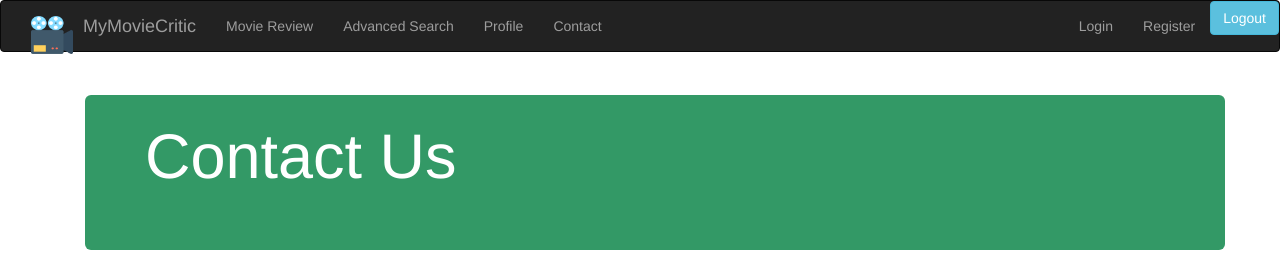
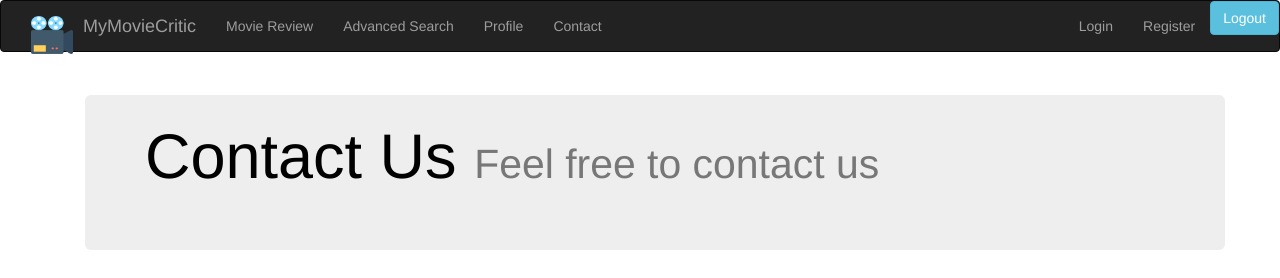
Before and after one commit to sangeeta2288/mymoviecritic, an Angular app: page /contact in a window 1280 px wide. Shown: the top 278 px of the page. Built offline with nearby package versions, Linux system fonts and the light colour scheme; what angular-2-dropdown-multiselect, ngx-rating would draw is missing.

Commit message:
Minor change on Contact Page

```diff
--- a/src/app/contact/contact.component.html
+++ b/src/app/contact/contact.component.html
@@ -1,10 +1,10 @@
 <!-- Header -->
 <div class="container">
-    <div class="jumbotron jumbotron-sm" style="background-color:#339966;margin-top:2%;color:white;">
+    <div class="jumbotron jumbotron-sm" style="margin-top:2%;color:black;">
         <div class="row">
             <div class="col-sm-12 col-lg-12">
                 <h1 class="h2" style="margin-top:-2%">
-                    Contact Us
+                    Contact Us <small>Feel free to contact us</small>
                 </h1>
             </div>
         </div>
```
